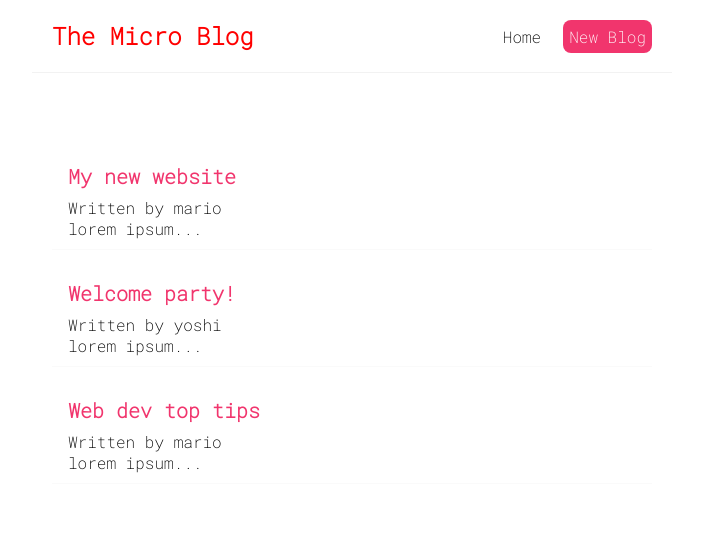
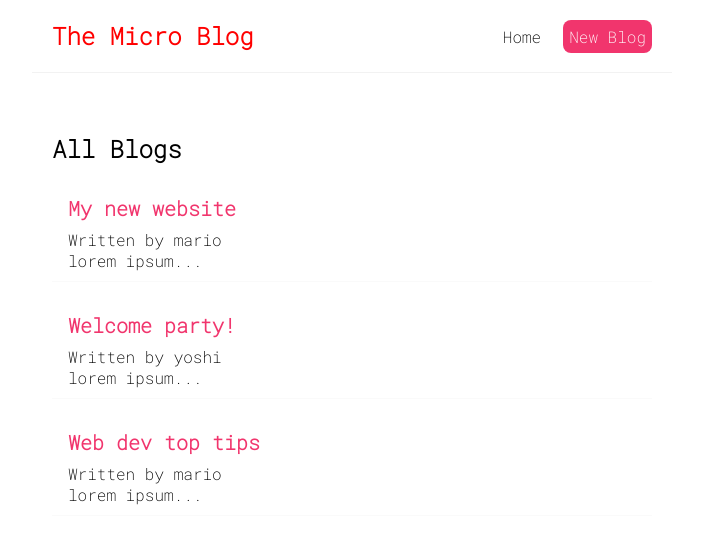
Before and after one commit to justinwilly/Micro-Blog, a React (Create React App) app in the folder blog/: page / in a window 1280 px wide. Shown: the top 540 px of the page, without its empty margins (288-991 px from the left). Built offline with nearby package versions, Linux system fonts and the light colour scheme.

Commit message:
props for blogs

```diff
--- /dev/null
+++ b/blog/src/components/BlogList.js
@@ -0,0 +1,25 @@
+//slc => tab
+const BlogList = (props) => {
+
+    const blogs = props.blogs;
+    const title = props.title;
+    console.log(props,blogs)
+
+    // or can be written as => const BlogList = (blogs, title) => {
+
+    return (
+        //div.blog-list => tab
+        <div className="blog-list">
+            <h2>{ title }</h2>
+            {blogs.map((blog) => (
+                <div className="blog-preview" key={blog.id}>
+                    <h2>{blog.title}</h2>
+                    <p>Written by {blog.author}</p>
+                    <p>{blog.body}</p>
+                </div>
+            ))}
+        </div>
+    );
+}
+
+export default BlogList;
--- a/blog/src/components/Home.js
+++ b/blog/src/components/Home.js
@@ -1,4 +1,5 @@
 import { useState } from 'react'
+import BlogList from './BlogList';
 
 const Home = () => {
 
@@ -12,13 +13,7 @@
 
     return (
         <div className="home">
-            {blogs.map((blog) => (
-                <div className="blog-preview" key={blog.id}>
-                    <h2>{blog.title}</h2>
-                    <p>Written by {blog.author}</p>
-                    <p>{blog.body}</p>
-                </div>
-            ))}
+            <BlogList blogs={blogs} title="All Blogs"/>
         </div>
     );
 }
```
Also changed, not shown: 1 other file (tests, documents, lock files or other folders).
